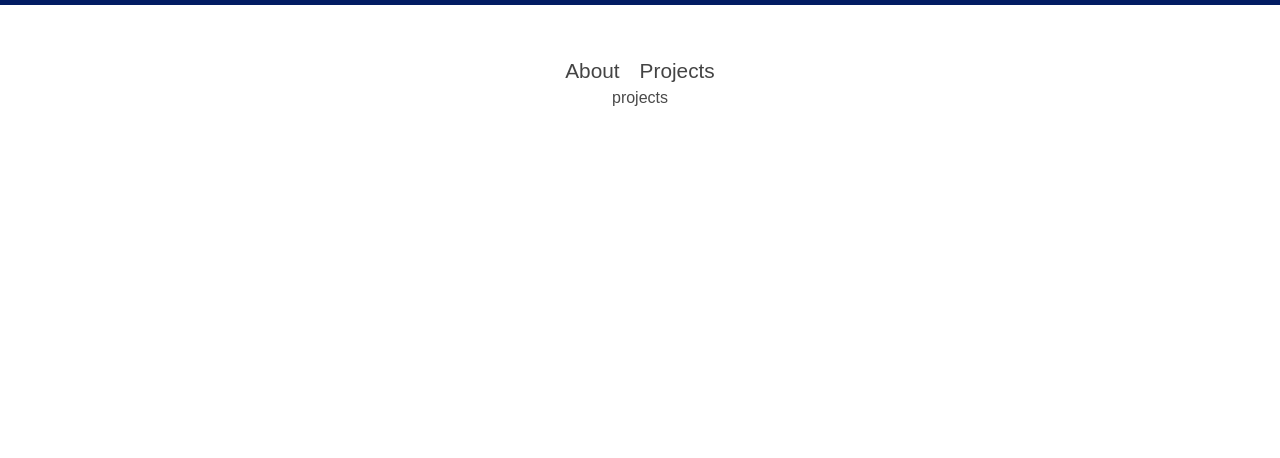
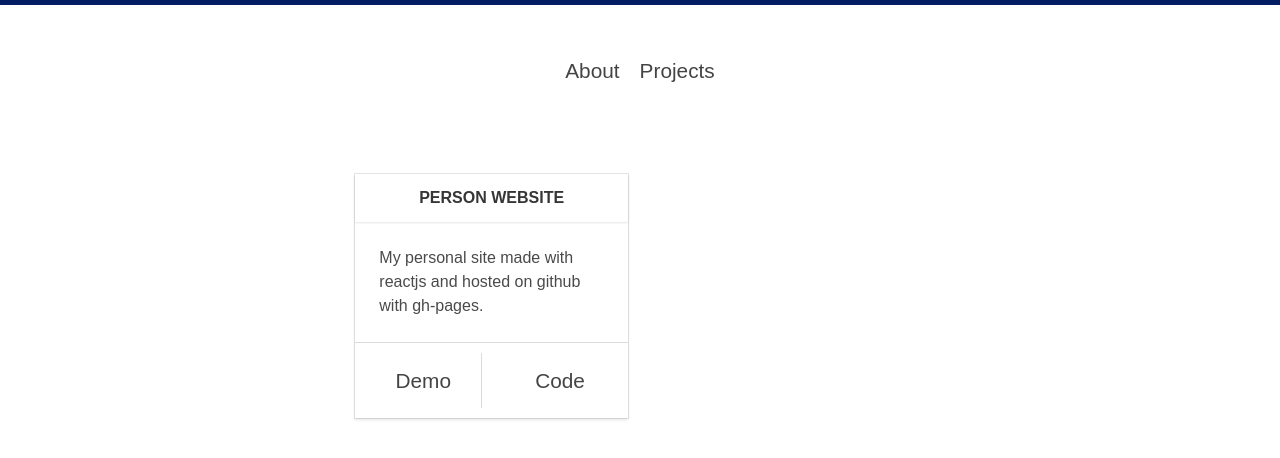
Before and after one commit to henriquenasc/henriquenasc, a React (Create React App) app: page /projects in a window 1280 px wide. Shown: the top 458 px of the page. Built offline with nearby package versions, Linux system fonts and the light colour scheme.

Commit message:
change component projects and project

```diff
--- /dev/null
+++ b/src/components/Project.js
@@ -0,0 +1,29 @@
+import React from "react";
+
+function Project(props) {
+  const { name, description, demo, code } = props;
+  return (
+    <div className="column is-quarter-desktop is-half-tablet">
+      <div className="card">
+        <header className="card-header">
+          <p className="card-header-title is-centered is-uppercase">{name}</p>
+        </header>
+        <div className="card-content">
+          <div className="content">
+            <p className="has-text-left">{description}</p>
+          </div>
+        </div>
+        <footer className="card-footer">
+          <a href={`${demo}`} target="blank_" className="card-footer-item">
+            Demo
+          </a>
+          <a href={`${code}`} target="blank_" className="card-footer-item">
+            Code
+          </a>
+        </footer>
+      </div>
+    </div>
+  );
+}
+
+export default Project;
--- a/src/components/Projects.js
+++ b/src/components/Projects.js
@@ -1,6 +1,27 @@
 import React from "react";
+import Project from "./Project";
 
 function Projects() {
-  return <div>projects</div>;
+  const projects = [
+    {
+      name: "Person website",
+      description:
+        "My personal site made with reactjs and hosted on github with gh-pages.",
+      demo: "https://henriquenasc.github.io/henriquenasc/",
+      code: "https://github.com/henriquenasc/henriquenasc"
+    }
+  ];
+
+  return (
+    <div className="container">
+      <div className="section">
+        <div className="columns is-multiline">
+          {projects.map(data => (
+            <Project {...data} />
+          ))}
+        </div>
+      </div>
+    </div>
+  );
 }
 export default Projects;
```
